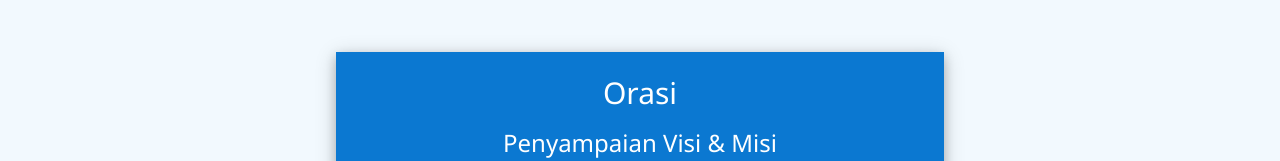
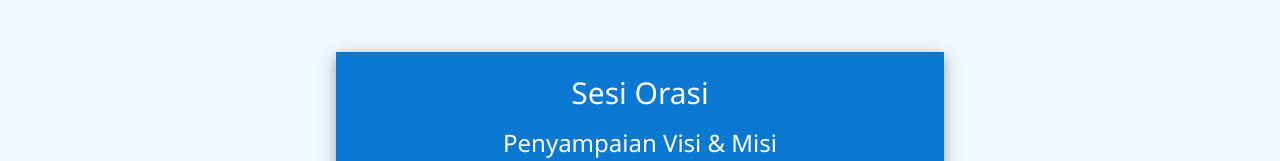
Before and after one commit to michaelrk02/timer-debat, a plain HTML site: page index.html in a window 1280 px wide. Shown: the part 156-317 px from the top of the page. Drawn offline with Linux system fonts and the light colour scheme.

Commit message:
update html

```diff
--- a/index.html
+++ b/index.html
@@ -52,7 +52,7 @@
                     <div class="w3-cell w3-padding" style="width: 50%">
                         <div class="w3-card-4 w3-theme-d2">
                             <div class="w3-padding w3-center">
-                                <h2>{{ actions[action].session }}</h2>
+                                <h2>Sesi {{ actions[action].session }}</h2>
                                 <h3>{{ actions[action].description }}</h3>
                             </div>
                             <div class="w3-center w3-white">
```
